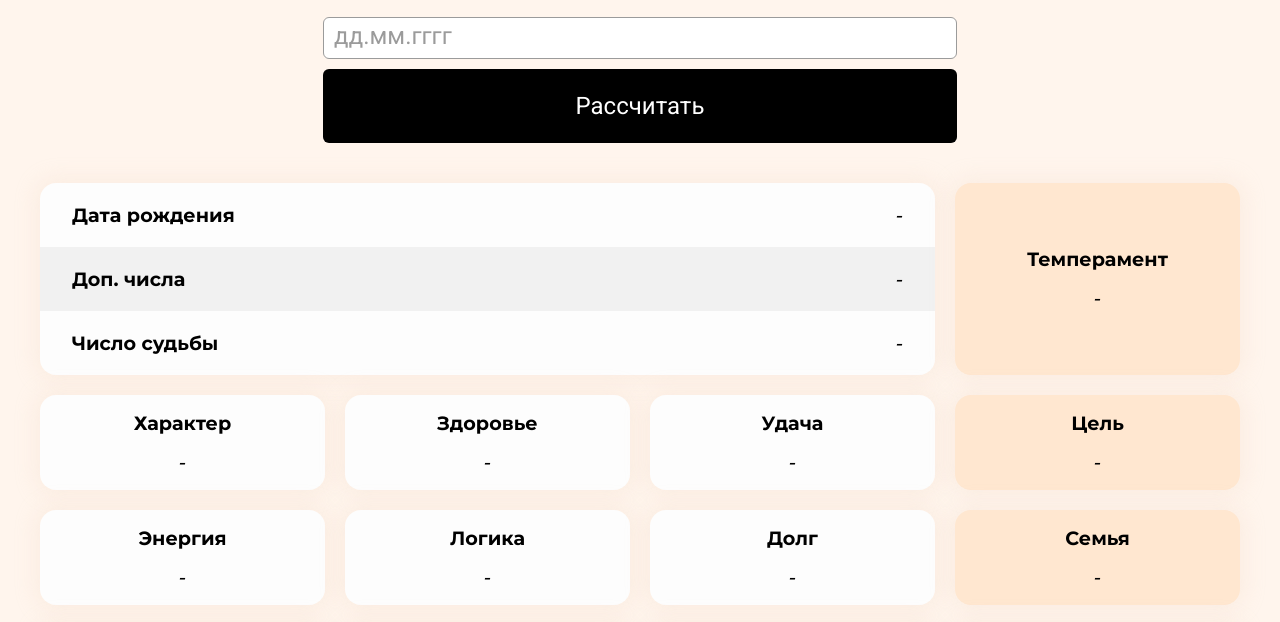
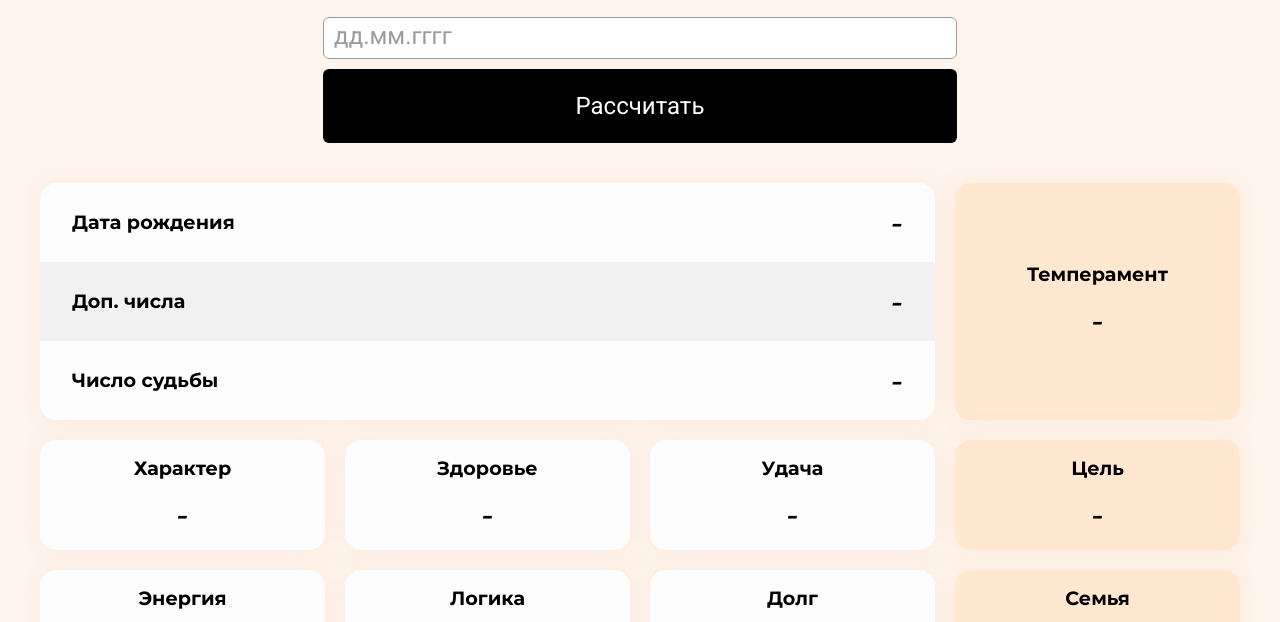
Before and after one commit to alexzhiliuk/Numerology, a plain HTML site: page index.html in a window 1280 px wide. Shown: the part 150-772 px from the top of the page. Drawn offline with nearby package versions, Linux system fonts and the light colour scheme.

Commit message:
increase number font size

```diff
--- a/style.css
+++ b/style.css
@@ -83,7 +83,7 @@ input[type="submit"] {
 	color: #000;
 	text-align: right;
 	font-family: Montserrat;
-	font-size: clamp(8px, 1.5vw, 20px);
+	font-size: clamp(16px, 2.5vw, 34px);
 	font-style: italic;
 	font-weight: 500;
 	line-height: normal;
```
